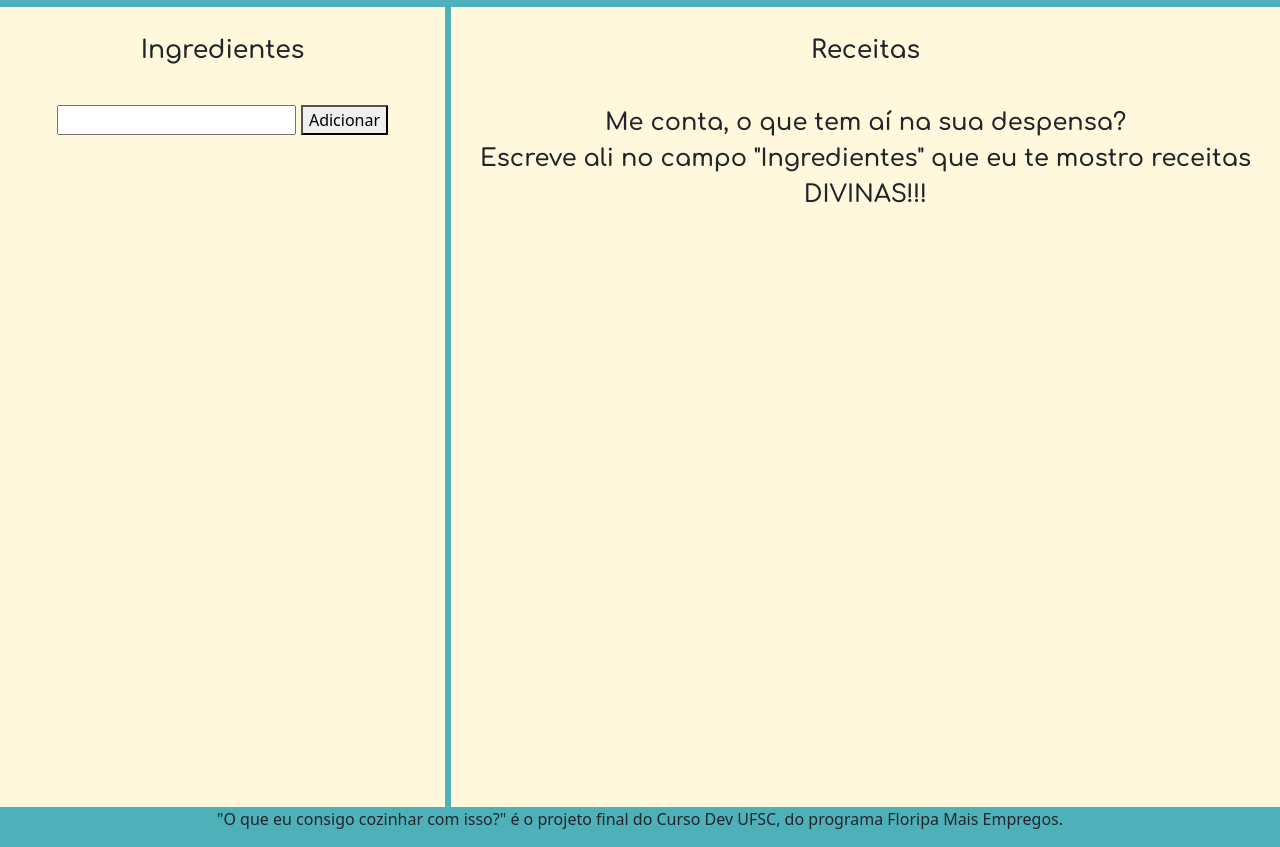
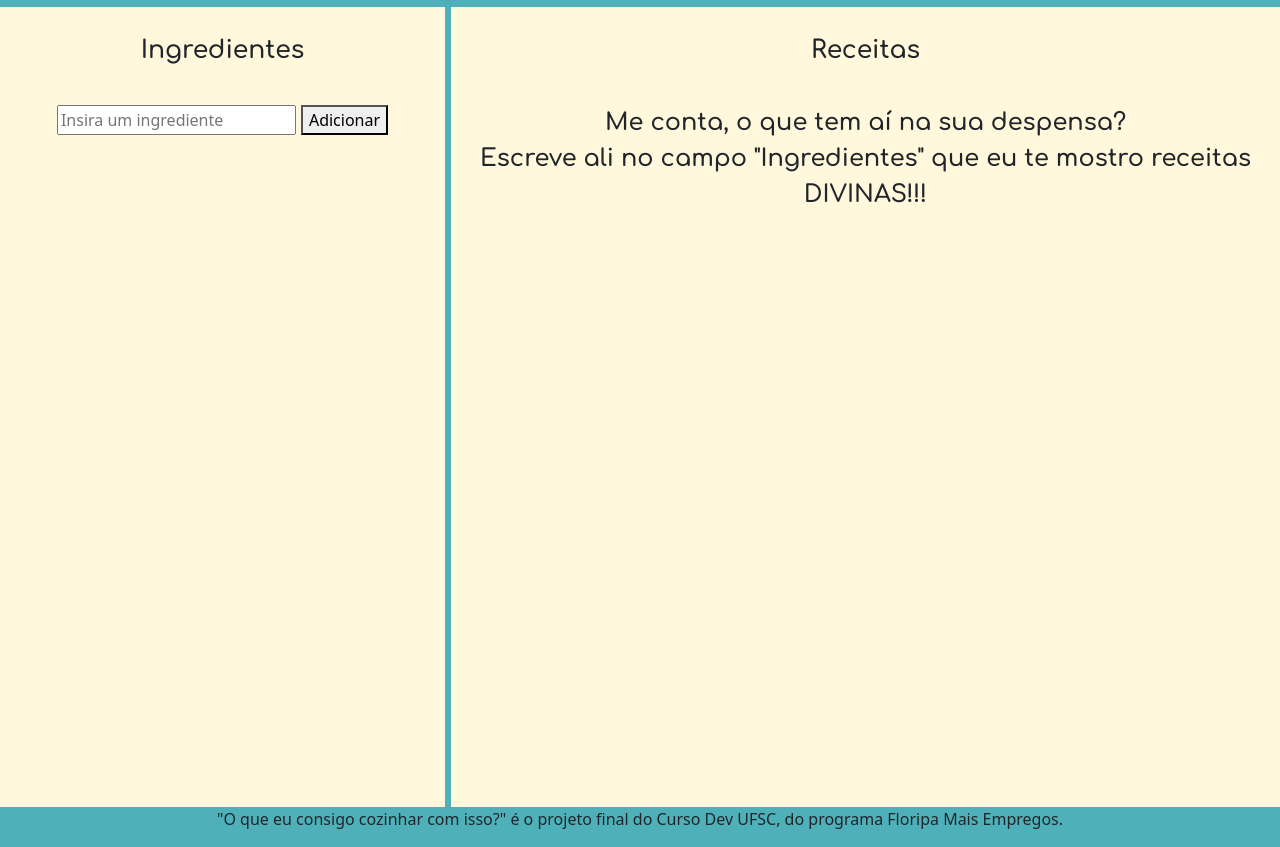
Before and after one commit to ernanipozza/OQECCCI, a plain HTML site: page index.html in a window 1280 px wide. Shown: the part 61-908 px from the top of the page. Drawn offline with nearby package versions, Linux system fonts and the light colour scheme.

Commit message:
Update index.html

```diff
--- a/index.html
+++ b/index.html
@@ -29,7 +29,7 @@
                     Ingredientes
                 </div>
                 <div id="ingredientesCampos">
-                    <input id="inputIngrediente"><button id="adicionaIngrediente">Adicionar</button>
+                    <input id="inputIngrediente" placeholder="Insira um ingrediente"><button id="adicionaIngrediente">Adicionar</button>
                     <br>
                 </div>
                 <div>
```
